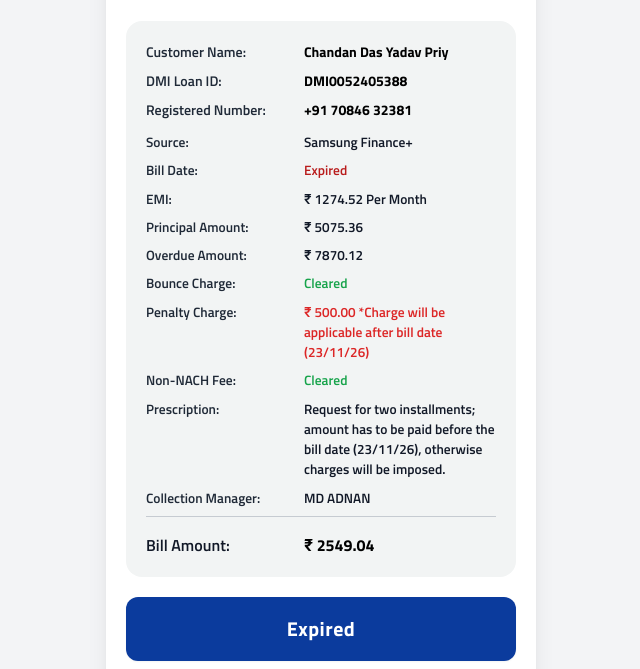
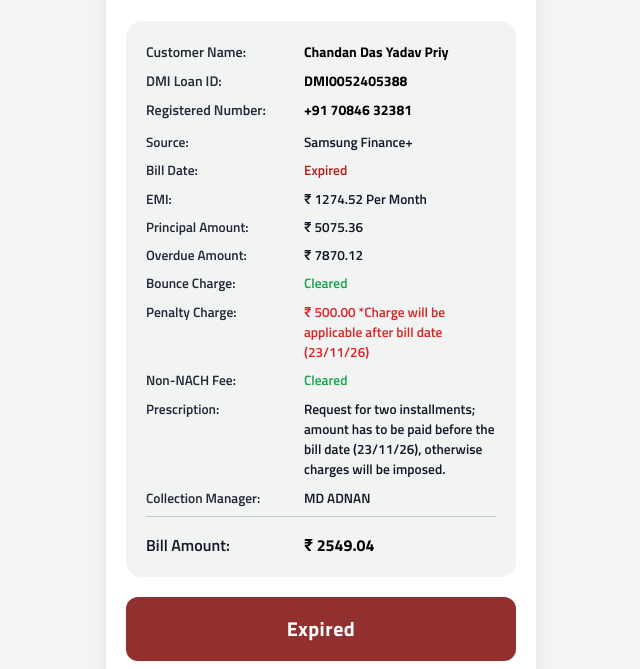
Before and after one commit to adnan369/dmifinance, a plain HTML site: page chandan.html in a window 1280 px wide. Shown: the part 131-800 px from the top of the page, without its empty margins (319-959 px from the left). Drawn offline with nearby package versions, Linux system fonts and the light colour scheme.

Commit message:
Change button color and hover effects in chandan.html

```diff
--- a/chandan.html
+++ b/chandan.html
@@ -144,7 +144,7 @@
                     id="payButton"
                     h2re2f="upi://pay?pa=BHARATPE09917548991@yesbankltd&pn=DMI%20Finance&am=2549.04&cu=INR"
                     onclick="handlePrimaryUpiClick(event)"
-                    class="w-full h-[64px] mt-5 bg-[#0B3B9D] hover:bg-[#FF0000] active:scale-[0.99] transition-all duration-150 rounded-xl flex items-center justify-center text-white text-[20px] font-bold tracking-wide shadow-sm cursor-pointer focus:outline-none focus:ring-4 focus:ring-[#0B3B9D]/30"
+                    class="w-full h-[64px] mt-5 bg-[#923030] hover:bg-[#c54041] active:scale-[0.99] transition-all duration-150 rounded-xl flex items-center justify-center text-white text-[20px] font-bold tracking-wide shadow-sm cursor-pointer focus:outline-none focus:ring-4 focus:ring-[#0B3B9D]/30"
                 >
                     Expired
                 </a>
```
